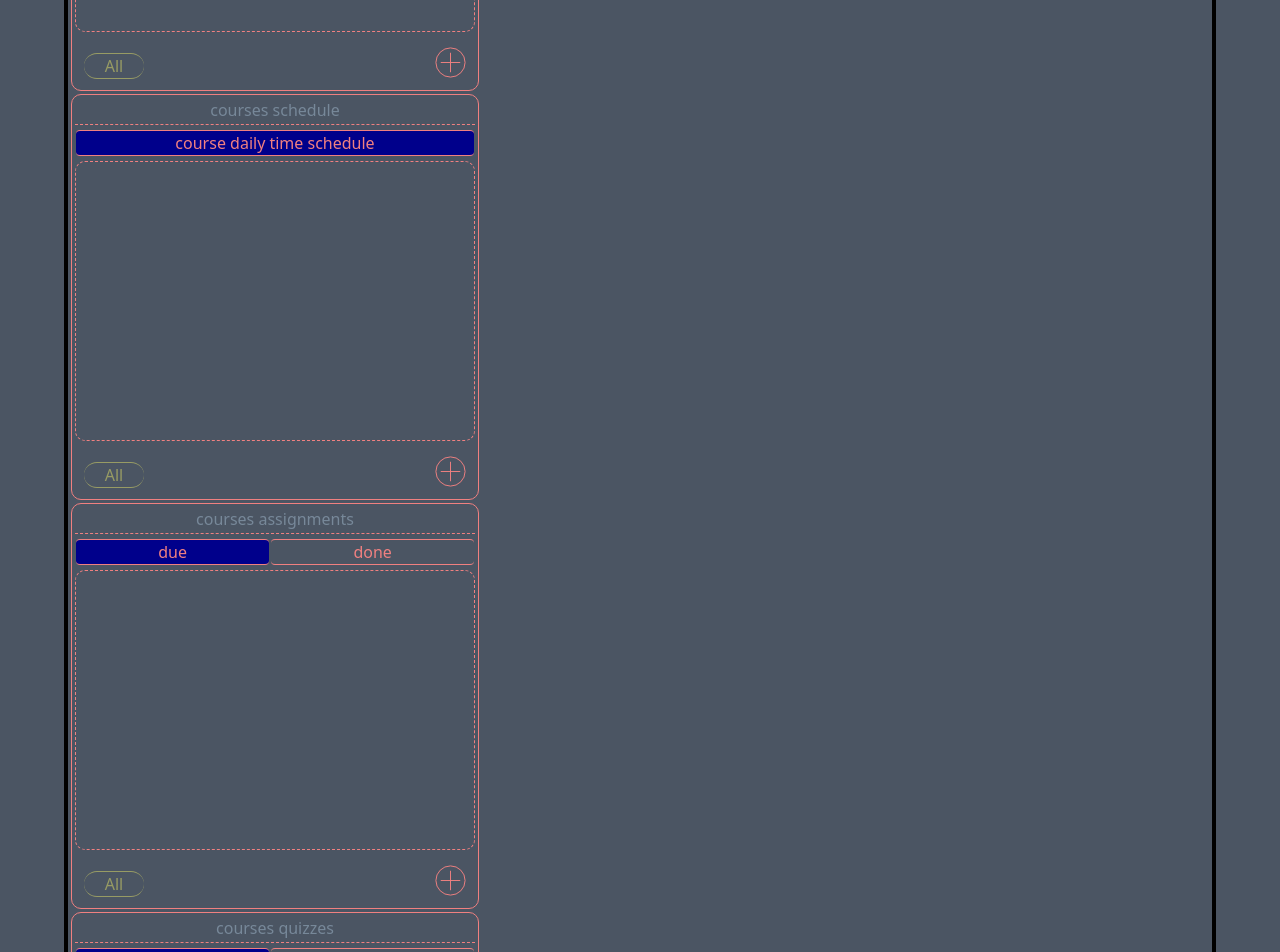
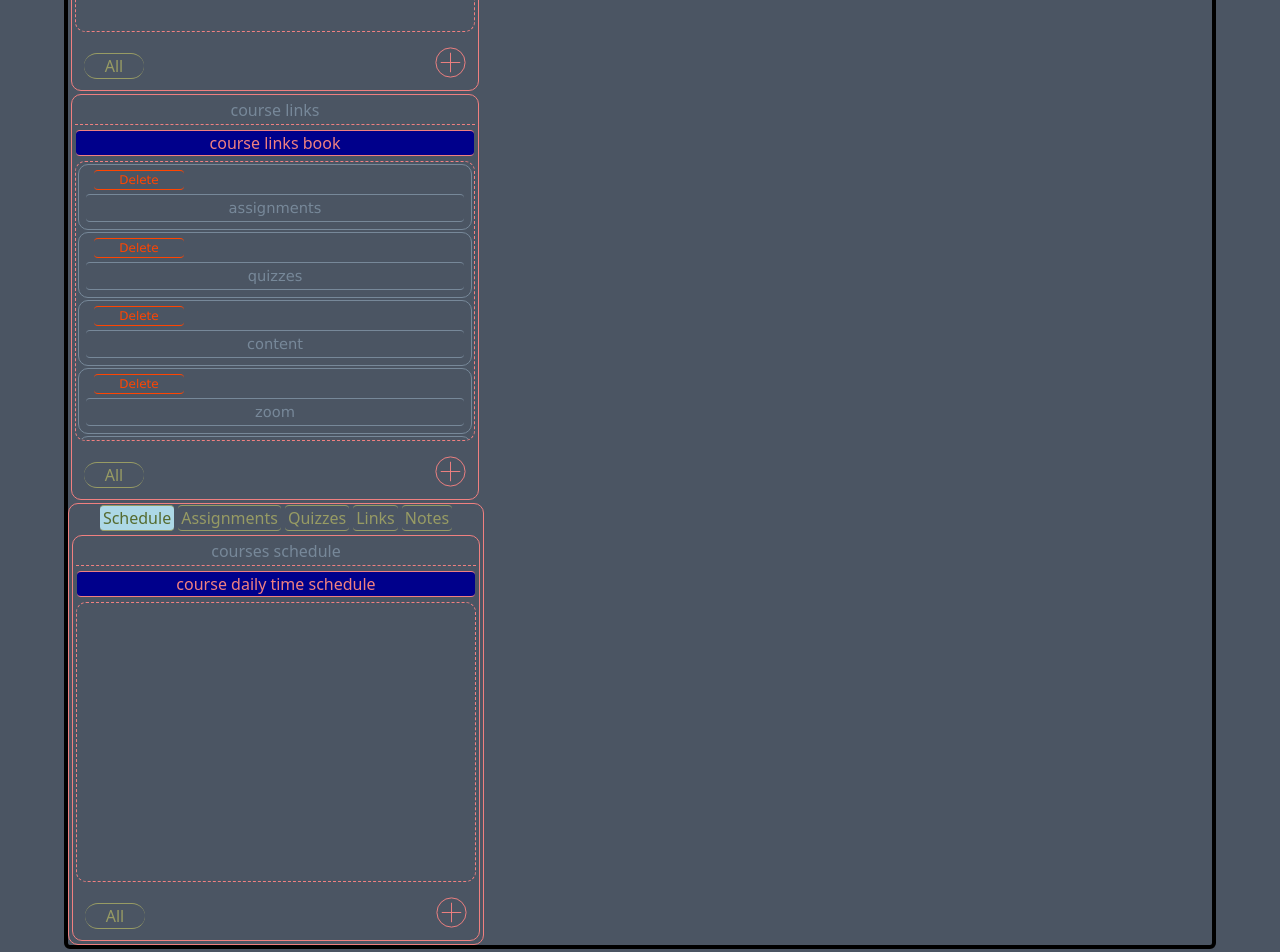
Before and after one commit to asaigal10/Comp231Team1, a React (Vite) app in the folder Timetable/: page / in a window 1280 px wide. Shown: the part 720-1672 px from the top of the page. Built offline with nearby package versions, Linux system fonts and the light colour scheme.

Commit message:
tabs for seleceted course

```diff
--- a/Timetable/src/App.css
+++ b/Timetable/src/App.css
@@ -80,3 +80,12 @@
     color: orangered;
     border-color: orangered;
 }
+.border-with-border-radius{
+    border-width:1px;
+    border-color: lightcoral;
+    border-radius: 10px;
+}
+.active{
+    background-color: lightblue;
+    color: darkolivegreen;
+}
--- a/Timetable/src/Pages/Home.jsx
+++ b/Timetable/src/Pages/Home.jsx
@@ -21,6 +21,10 @@ import AddCourseLink from './mutable-list-with-tabs/listed-course-link/AddListed
 import DaySchedule from "./day-schedule/Day-Schedule"; // Import DaySchedule component
 /* TO DO: code comments */
 export default function Home({ sharedHooks }) {
+    const [activeTab, setActiveTab] = useState(0);
+    const handleTabClick = (index) => {
+        setActiveTab(index);
+    };
     /* -selected-course- all days to weeks hourly time windows */
     const [courseTimeList, setCourseTimeList] = useState(undefined)
     /* -selected-course- all days to weeks assignments */
@@ -103,66 +107,6 @@ export default function Home({ sharedHooks }) {
                 selectedItemHookSetter={sharedHooks.setSelectedCourse}
                 newElementComponent={AddListedCourse}
             />
-            {/* -course- daily time window block */}
-            <MutableListWithTabs
-                title={"courses schedule"}
-                elementsHook={courseTimeList}
-                elementsHookSetter={setCourseTimeList}
-                tabs={[{ key: 'course daily time schedule', value: undefined }]}
-                selectedItemHook={undefined}
-                selectedItemHookSetter={undefined}
-                elementComponent={ShowListedTime}
-                newElementComponent={AddListedTime}
-                sharedHooks={sharedHooks}
-            />
-            {/* -course- assignments block */}
-            <MutableListWithTabs
-                title={"courses assignments"}
-                tabs={[{ key: 'due', value: DUE }, { key: 'done', value: DONE }]}
-                elementsHook={courseAssignmentsList}
-                elementsHookSetter={setCourseAssignmentsList}
-                elementComponent={ShowListedAssignment}
-                newElementComponent={AddListedAssignment}
-                selectedItemHook={selectedAssignment}
-                selectedItemHookSetter={setSelectedAssignment}
-                sharedHooks={sharedHooks}
-            />
-            {/* -course- quizzes block */}
-            <MutableListWithTabs
-                title={"courses quizzes"}
-                tabs={[{ key: 'due', value: DUE }, { key: 'done', value: DONE }]}
-                elementsHook={courseQuizzesList}
-                elementsHookSetter={setCourseQuizzesList}
-                elementComponent={ShowListedAssignment}
-                newElementComponent={AddListedAssignment}
-                selectedItemHook={selectedQuiz}
-                selectedItemHookSetter={setSelectedQuiz}
-                sharedHooks={sharedHooks}
-            />
-            {/* -course- customized links block */}
-            <MutableListWithTabs
-                title={"course customized links"}
-                elementsHook={courseLinksList}
-                elementsHookSetter={setCourseLinksList}
-                tabs={[{ key: 'course customized links book', value: undefined }]}
-                elementComponent={ShowListedLink}
-                newElementComponent={AddListedLink}
-                selectedItemHook={selectedLink}
-                selectedItemHookSetter={setSelectedLink}
-                sharedHooks={sharedHooks}
-            />
-            {/* -course- notes block */}
-            <MutableListWithTabs
-                title={"courses notes"}
-                elementsHook={courseNotesList}
-                elementsHookSetter={setCourseNotesList}
-                tabs={[{ key: 'course notes book', value: undefined }]}
-                elementComponent={ShowListedNote}
-                newElementComponent={AddListedNote}
-                selectedItemHook={selectedNote}
-                selectedItemHookSetter={setSelectedNote}
-                sharedHooks={sharedHooks}
-            />
             {/* MutableListWithTabs for course-default links e.g. home,zoom,..etc */}
             <MutableListWithTabs
                 title={"course links"}
@@ -175,6 +119,90 @@ export default function Home({ sharedHooks }) {
                 selectedItemHookSetter={setRefreshHook}
                 sharedHooks={sharedHooks}
             />
+            <div className='tabs-window display-table border-with-border-radius '>
+                <div className="tab-buttons">
+                    {["Schedule", "Assignments", "Quizzes", "Links", "Notes"].map((item,index) => (
+                        <button
+                            key={index}
+                            className={"a-link"+" "+(index === activeTab ? 'active' : '')}
+                            onClick={() => handleTabClick(index)}
+                        >
+                            {item}
+                        </button>
+                    ))}
+                </div>
+                <div className="tab-content">
+                    {activeTab === 0 ?
+                        /* -course- daily time window block */
+                        < MutableListWithTabs
+                            title={"courses schedule"}
+                            elementsHook={courseTimeList}
+                            elementsHookSetter={setCourseTimeList}
+                            tabs={[{ key: 'course daily time schedule', value: undefined }]}
+                            selectedItemHook={undefined}
+                            selectedItemHookSetter={undefined}
+                            elementComponent={ShowListedTime}
+                            newElementComponent={AddListedTime}
+                            sharedHooks={sharedHooks}
+                        /> : ""}
+                    {activeTab === 1 ?
+                        /* -course- assignments block */
+                        <MutableListWithTabs
+                            title={"courses assignments"}
+                            tabs={[{ key: 'due', value: DUE }, { key: 'done', value: DONE }]}
+                            elementsHook={courseAssignmentsList}
+                            elementsHookSetter={setCourseAssignmentsList}
+                            elementComponent={ShowListedAssignment}
+                            newElementComponent={AddListedAssignment}
+                            selectedItemHook={selectedAssignment}
+                            selectedItemHookSetter={setSelectedAssignment}
+                            sharedHooks={sharedHooks}
+                        />
+                        : ""}
+                    {activeTab === 2 ?
+                        /* -course- quizzes block */
+                        <MutableListWithTabs
+                            title={"courses quizzes"}
+                            tabs={[{ key: 'due', value: DUE }, { key: 'done', value: DONE }]}
+                            elementsHook={courseQuizzesList}
+                            elementsHookSetter={setCourseQuizzesList}
+                            elementComponent={ShowListedAssignment}
+                            newElementComponent={AddListedAssignment}
+                            selectedItemHook={selectedQuiz}
+                            selectedItemHookSetter={setSelectedQuiz}
+                            sharedHooks={sharedHooks}
+                        />
+                        : ""}
+                    {activeTab === 3 ?
+                        /* -course- customized links block */
+                        <MutableListWithTabs
+                            title={"course customized links"}
+                            elementsHook={courseLinksList}
+                            elementsHookSetter={setCourseLinksList}
+                            tabs={[{ key: 'course customized links book', value: undefined }]}
+                            elementComponent={ShowListedLink}
+                            newElementComponent={AddListedLink}
+                            selectedItemHook={selectedLink}
+                            selectedItemHookSetter={setSelectedLink}
+                            sharedHooks={sharedHooks}
+                        />
+                        : ""}
+                    {activeTab === 4 ?
+                        /* -course- notes block */
+                        <MutableListWithTabs
+                            title={"courses notes"}
+                            elementsHook={courseNotesList}
+                            elementsHookSetter={setCourseNotesList}
+                            tabs={[{ key: 'course notes book', value: undefined }]}
+                            elementComponent={ShowListedNote}
+                            newElementComponent={AddListedNote}
+                            selectedItemHook={selectedNote}
+                            selectedItemHookSetter={setSelectedNote}
+                            sharedHooks={sharedHooks}
+                        />
+                        : ""}
+                </div>
+            </div>
         </div>
     </div>
 
```
